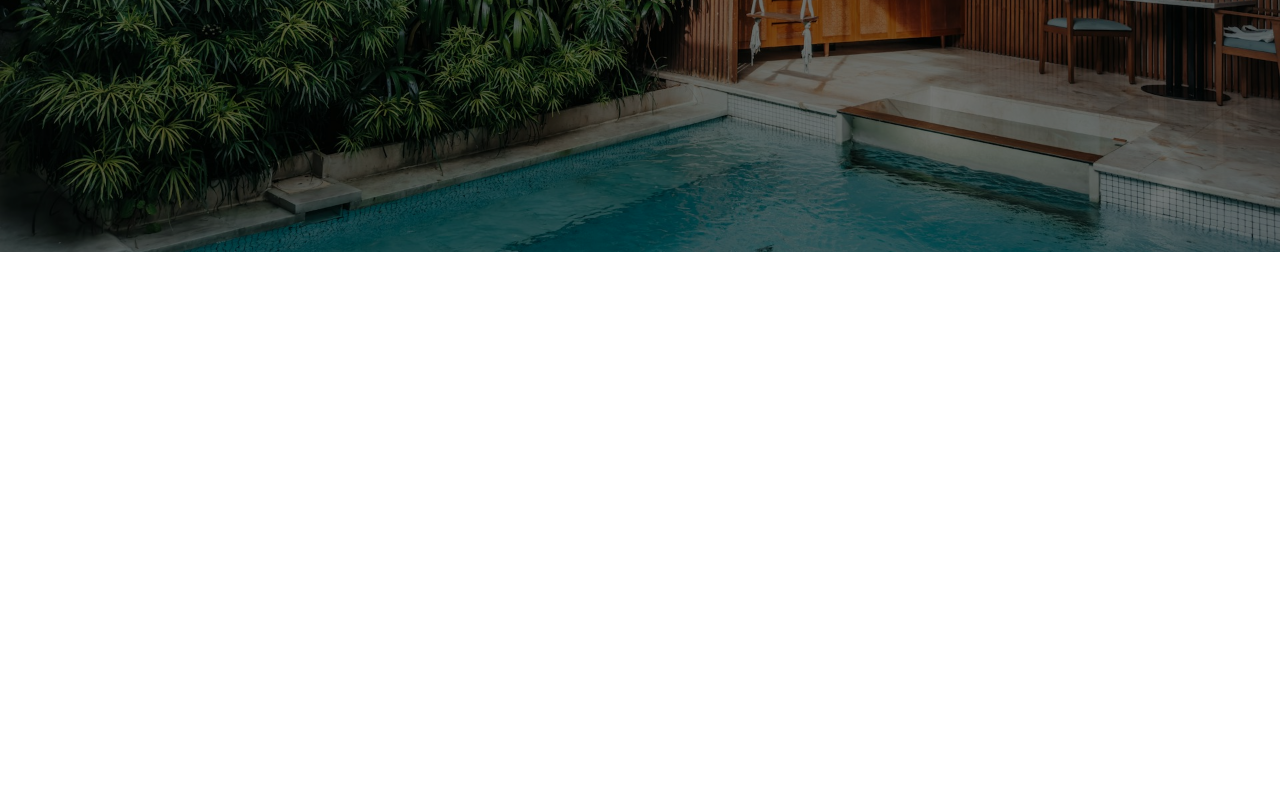
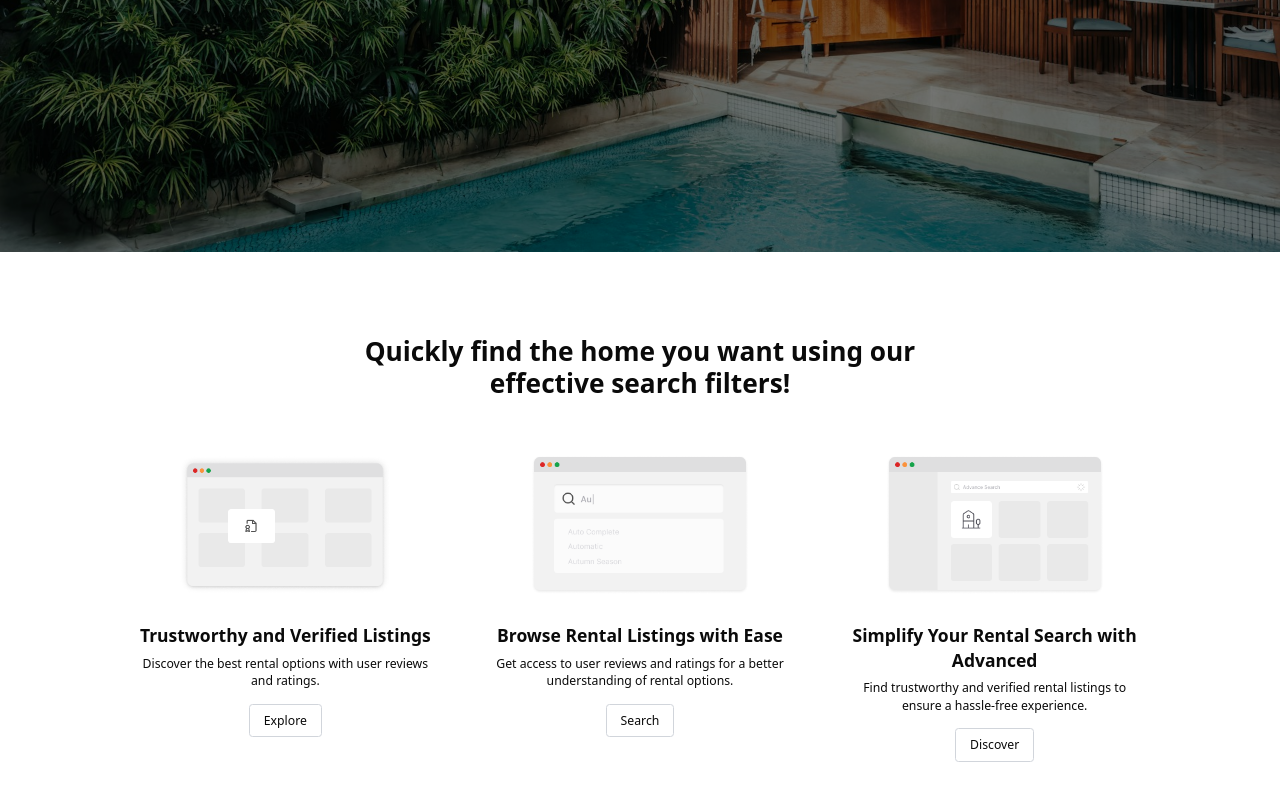
Before and after one commit to Rotaralexc/FullStack-RealEstateApp-AWS, a Next.js app in the folder client/: page /landing in a window 1280 px wide. Shown: the part 600-1400 px from the top of the page. Before the commit the page ends 852 px from the top, so only its background shows below. Built offline with nearby package versions, Linux system fonts and the light colour scheme; no server answers.

Commit message:
Implement Features Sections with Framer Motion

```diff
--- /dev/null
+++ b/client/src/app/(nondashboard)/landing/FeaturesSection.tsx
@@ -0,0 +1,101 @@
+"use client"
+
+import React from 'react'
+import { motion } from 'framer-motion'
+import Image from 'next/image'
+import Link from 'next/link'
+
+const containerVariants = {
+    hidden: { opacity: 0, y: 50},
+    visible: {
+        opacity: 1,
+        y: 0,
+        transition: {
+            duration: 0.5,
+            staggerChildren: 0.2
+        }
+    }
+}
+
+const itemVariants = {
+    hidden: { opacity: 0, y: 20 },
+    visible: { opacity: 1, y: 0 },
+};
+
+const FeaturesSection = () => {
+  return (
+    <motion.div
+        initial='hidden'
+        whileInView='visible'
+        viewport={{ once: true }}
+        variants={containerVariants}
+        className='py-24 px-6 sm:px-8 lg:px-12 xl:px-16 bg-white'>
+            <div className='max-w-4xl xl:max-w-6xl mx-auto'>
+                <motion.h2
+                    variants={itemVariants}
+                    className='text-3xl font-bold text-center mb-12 w-full sm:w-2/3 mx-auto'
+                >
+                    Quickly find the home you want using our effective search filters!
+                </motion.h2>
+
+                <div className='grid grid-cols-1 md:grid-cols-3 gap-8 lg:gap-12 xl:gap-16'>
+                    {[0,1,2].map((index) => (
+                        <motion.div key={index} variants={itemVariants}>
+                            <FeatureCard
+                                imageSrc={`/landing-search${3 - index}.png`}
+                                title={
+                                    [
+                                        "Trustworthy and Verified Listings",
+                                        "Browse Rental Listings with Ease",
+                                        "Simplify Your Rental Search with Advanced"
+                                    ][index]
+                                }
+                                description={
+                                    [
+                                        "Discover the best rental options with user reviews and ratings.",
+                                        "Get access to user reviews and ratings for a better understanding of rental options.",
+                                        "Find trustworthy and verified rental listings to ensure a hassle-free experience."
+                                    ][index]
+                                }
+                                linkText={["Explore", "Search", "Discover"][index]}
+                                linkHref={["/explore", "/search", "/discover"][index]}
+                            />
+                        </motion.div>
+                    ))}
+                </div>
+            </div>
+    </motion.div>
+  );
+};
+
+const FeatureCard = ({
+    imageSrc,
+    title,
+    description,
+    linkText,
+    linkHref,
+}: {
+    imageSrc: string;
+    title: string;
+    description: string;
+    linkText: string;
+    linkHref: string;
+}) => (
+    <div className='text-center'>
+        <div className='p-4 rounded-lg mb-4 flex items-center justify-center h-48'>
+            <Image
+                src={imageSrc}
+                width={400}
+                height={400}
+                className='w-full h-full object-contain'
+                alt={title}
+            />
+        </div>
+
+        <h3 className='text-xl font-semibold mb-2'>{title}</h3>
+        <p className='mb-4'>{description}</p>
+        <Link href={linkHref} className='inline-block border border-gray-300 rounded px-4 py-2 hover:bg-gray-100' scroll={false}>{linkText}</Link>
+    </div>
+)
+
+export default FeaturesSection;
--- a/client/src/app/(nondashboard)/landing/page.tsx
+++ b/client/src/app/(nondashboard)/landing/page.tsx
@@ -1,10 +1,12 @@
 import React from 'react'
 import HeroSection from './HeroSection'
+import FeaturesSection from './FeaturesSection'
 
 const Landing = () => {
   return (
     <div>
-      <HeroSection></HeroSection>
+      <HeroSection />
+      <FeaturesSection />
     </div>
   )
 }
```
